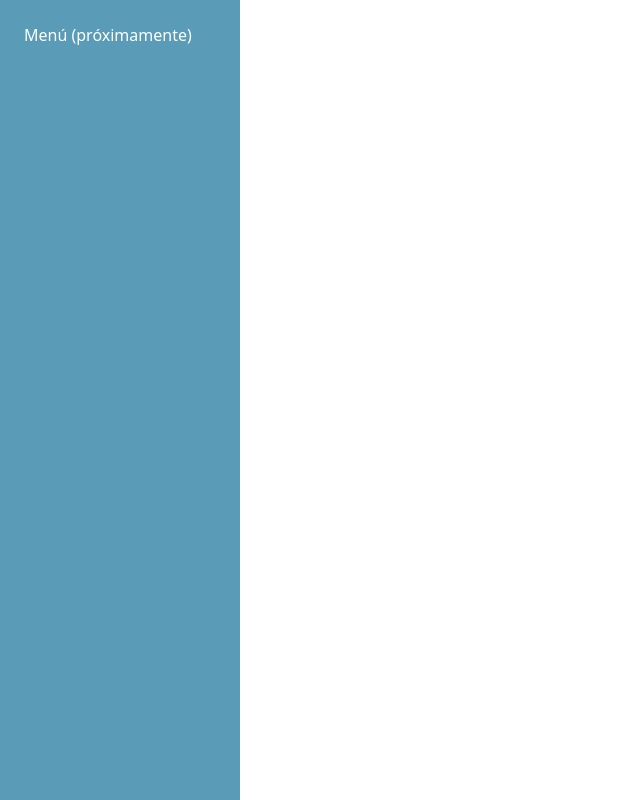
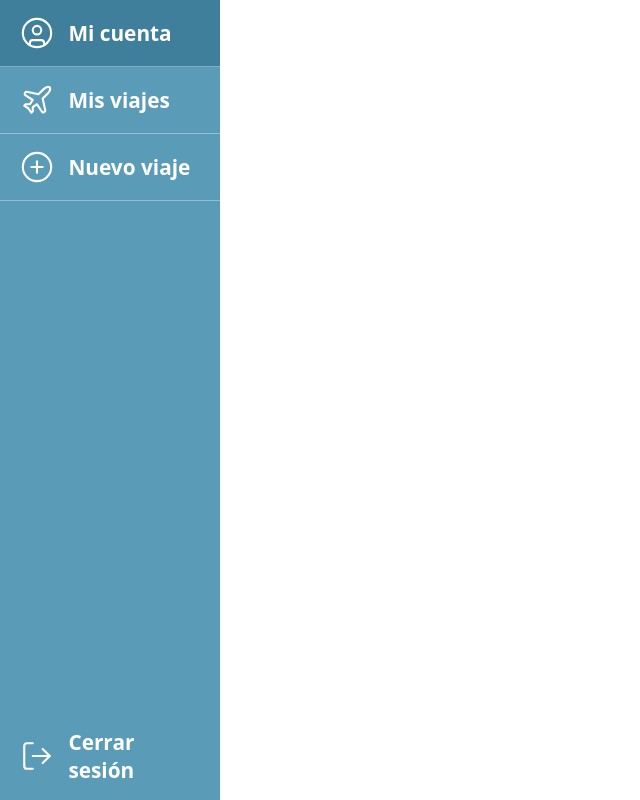
Before and after one commit to julgargil/travel-planner-, an Angular app in the folder frontend/: page / in a window 1280 px wide. Shown: the whole page, without its empty margins (0-640 px from the left). Built offline with nearby package versions, Linux system fonts and the light colour scheme.

Commit message:
feat(front): menú lateral con iconos (#1)

```diff
--- a/frontend/src/app/app.css
+++ b/frontend/src/app/app.css
@@ -3,11 +3,13 @@
   min-height: 100vh;
 }
 
-.sidebar {
-  width: 240px;
+.lateral {
+  position: sticky;
+  top: 0;
+  align-self: flex-start;
+  width: 220px;
+  height: 100vh;
   background: var(--color-principal);
-  color: white;
-  padding: 1.5rem;
 }
 
 .contenido {
--- a/frontend/src/app/app.html
+++ b/frontend/src/app/app.html
@@ -1,5 +1,7 @@
 <div class="app">
-  <aside class="sidebar">Menú (próximamente)</aside>
+  <aside class="lateral">
+    <app-sidebar />
+  </aside>
 
   <main class="contenido">
     <router-outlet />
--- a/frontend/src/app/app.ts
+++ b/frontend/src/app/app.ts
@@ -1,9 +1,10 @@
 import { Component } from '@angular/core';
 import { RouterOutlet } from '@angular/router';
+import { Sidebar } from './layout/sidebar/sidebar';
 
 @Component({
   selector: 'app-root',
-  imports: [RouterOutlet],
+  imports: [RouterOutlet, Sidebar],
   templateUrl: './app.html',
   styleUrl: './app.css',
 })
--- /dev/null
+++ b/frontend/src/app/layout/sidebar/sidebar.css
@@ -0,0 +1,49 @@
+:host {
+  display: block;
+  height: 100%;
+}
+
+.menu {
+  display: flex;
+  flex-direction: column;
+  height: 100%;
+}
+
+.opcion {
+  display: flex;
+  align-items: center;
+  gap: 0.9rem;
+  width: 100%;
+  padding: 1rem 1.25rem;
+  border: none;
+  border-bottom: 1px solid rgba(255, 255, 255, 0.35);
+  background: none;
+  color: white;
+  font: inherit;
+  font-size: 1.3rem;
+  font-weight: 600;
+  text-align: left;
+  text-decoration: none;
+  cursor: pointer;
+}
+
+.opcion:hover,
+.opcion.activa {
+  background: var(--color-principal-oscuro);
+}
+
+.opcion svg {
+  flex-shrink: 0;
+  width: 34px;
+  height: 34px;
+  fill: none;
+  stroke: currentColor;
+  stroke-width: 1.5;
+  stroke-linecap: round;
+  stroke-linejoin: round;
+}
+
+.salir {
+  margin-top: auto;
+  border-bottom: none;
+}
--- /dev/null
+++ b/frontend/src/app/layout/sidebar/sidebar.html
@@ -0,0 +1,40 @@
+<nav class="menu">
+  <button type="button" class="opcion" title="Próximamente">
+    <svg viewBox="0 0 24 24" aria-hidden="true">
+      <circle cx="12" cy="12" r="10" />
+      <circle cx="12" cy="10" r="3" />
+      <path d="M7 20.662V19a2 2 0 0 1 2-2h6a2 2 0 0 1 2 2v1.662" />
+    </svg>
+    Mi cuenta
+  </button>
+
+  <a
+    class="opcion"
+    routerLink="/viajes"
+    routerLinkActive="activa"
+    [routerLinkActiveOptions]="{ exact: true }"
+  >
+    <svg viewBox="0 0 24 24" aria-hidden="true">
+      <path d="M17.8 19.2 16 11l3.5-3.5C21 6 21.5 4 21 3c-1-.5-3 0-4.5 1.5L13 8 4.8 6.2c-.5-.1-.9.1-1.1.5l-.3.5c-.2.5-.1 1 .3 1.3L9 12l-2 3H4l-1 1 3 2 2 3 1-1v-3l3-2 3.5 5.3c.3.4.8.5 1.3.3l.5-.2c.4-.3.6-.7.5-1.2z" />
+    </svg>
+    Mis viajes
+  </a>
+
+  <a class="opcion" routerLink="/viajes/nuevo" routerLinkActive="activa">
+    <svg viewBox="0 0 24 24" aria-hidden="true">
+      <circle cx="12" cy="12" r="10" />
+      <path d="M8 12h8" />
+      <path d="M12 8v8" />
+    </svg>
+    Nuevo viaje
+  </a>
+
+  <button type="button" class="opcion salir" title="Próximamente">
+    <svg viewBox="0 0 24 24" aria-hidden="true">
+      <path d="M9 21H5a2 2 0 0 1-2-2V5a2 2 0 0 1 2-2h4" />
+      <polyline points="16 17 21 12 16 7" />
+      <line x1="21" x2="9" y1="12" y2="12" />
+    </svg>
+    Cerrar sesión
+  </button>
+</nav>
```
Also changed, not shown: frontend/src/app/layout/sidebar/sidebar.ts (added, +10 -0 lines), 2 other files (tests, documents, lock files or other folders).
